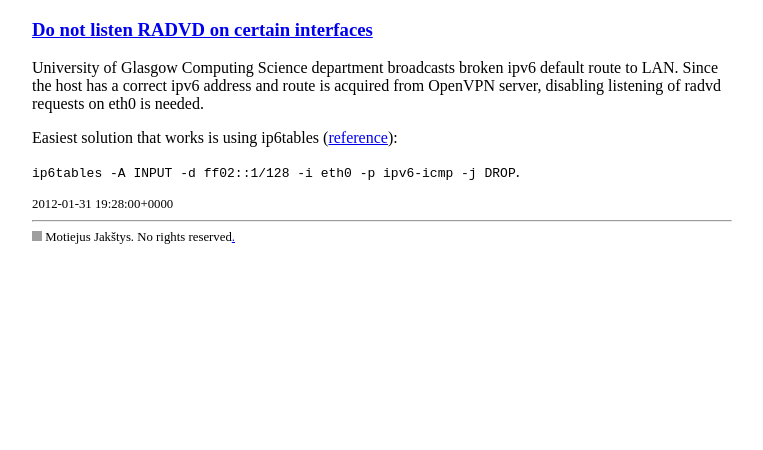
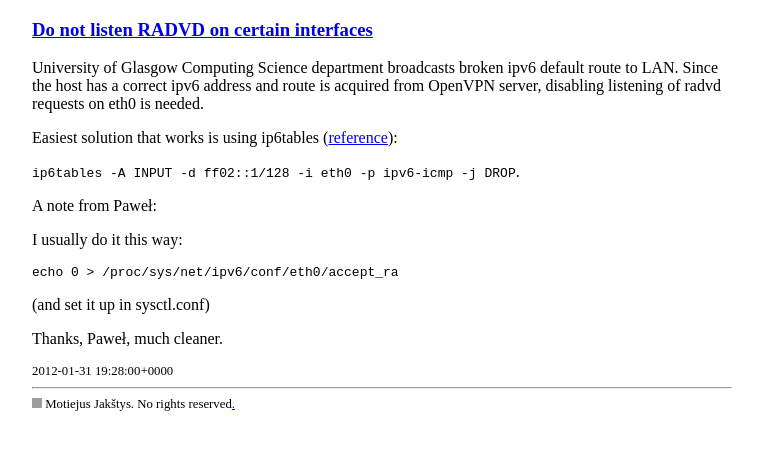
Before and after one commit to Motiejus/motiejus.github.com, a Jekyll site: the page built from _posts/2012-01-31-do-not-listen-radvd-on-certain-interfaces.markdown, in a window 1280 px wide. Shown: the top 450 px of the page, without its empty margins (258-1021 px from the left). Built offline with Jekyll 4.4.1, drawn with Linux system fonts in a browser that asks for light colours; grey boxes are pictures that could not be loaded.

Commit message:
Add Paweł's suggestion for radvd

```diff
--- a/_posts/2012-01-31-do-not-listen-radvd-on-certain-interfaces.markdown
+++ b/_posts/2012-01-31-do-not-listen-radvd-on-certain-interfaces.markdown
@@ -13,5 +13,14 @@ Easiest solution that works is using ip6tables ([reference]):
 
 `ip6tables -A INPUT -d ff02::1/128 -i eth0 -p ipv6-icmp -j DROP`.
 
+A note from Paweł:
+
+I usually do it this way:
+
+    echo 0 > /proc/sys/net/ipv6/conf/eth0/accept_ra
+
+(and set it up in sysctl.conf)
+
+Thanks, Paweł, much cleaner.
 
 [reference]: http://comments.gmane.org/gmane.comp.security.firewalls.netfilter.general/37227 "How to block DHCPv4/v6, ARP, RADVD with ebtables/iptables on bridge?"
```
